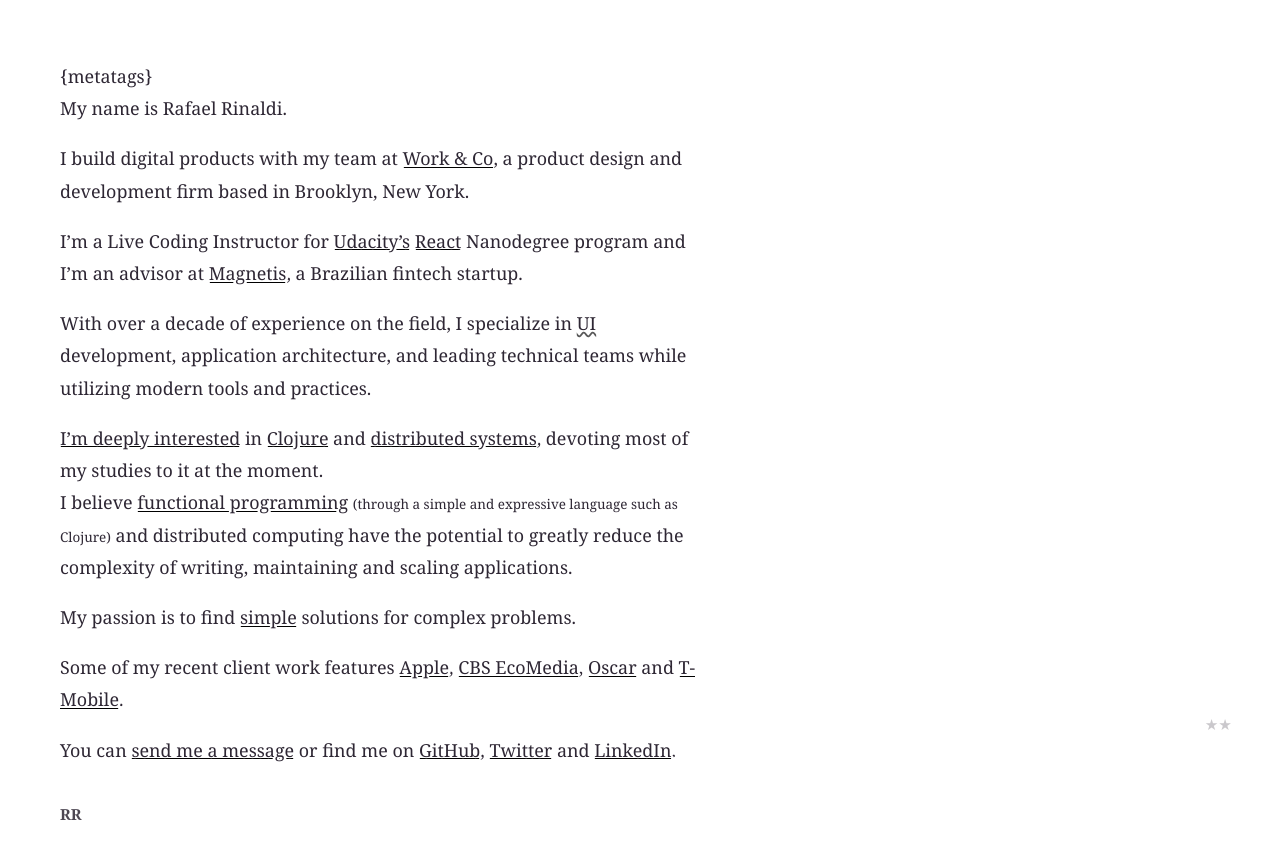
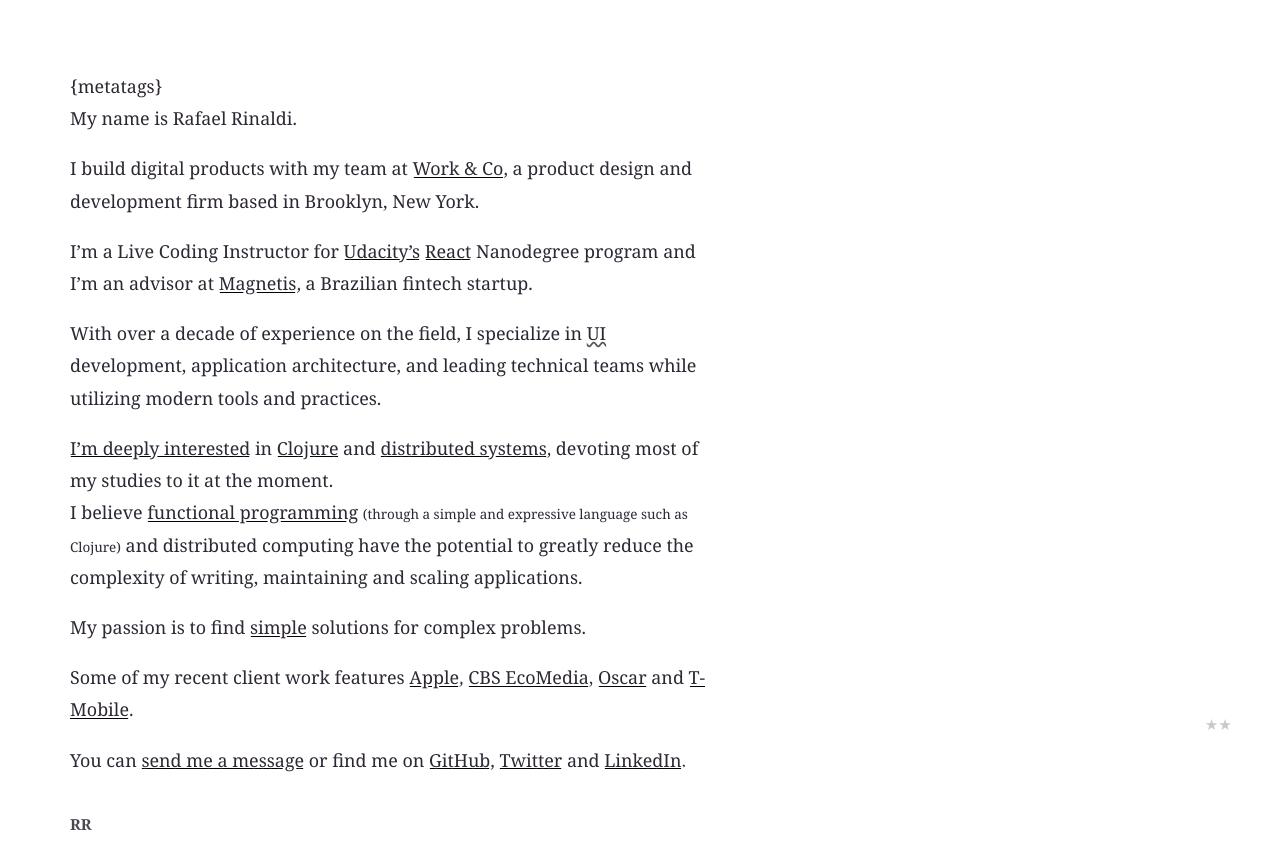
Before and after one commit to rafaelrinaldi/rafaelrinaldi.github.io, a website: page index.dev.html in a window 1280 px wide. Drawn offline with Linux system fonts and the light colour scheme.

Commit message:
Better spacing

```diff
--- a/index.dev.html
+++ b/index.dev.html
@@ -40,7 +40,6 @@
        background-color: #FFF;
        color: #2E2734;
        font-family: georgia, serif;
-       font-size: calc(0.8rem + 0.8vw);
        line-height: 1.8;
        margin: 0;
        max-width: 100%;
@@ -109,12 +108,18 @@
      small {
        font-size: 75%;
      }
+     @media screen and (min-width: 40rem) {
+       body {
+         font-size: calc(0.8rem + 0.35vw);
+         padding: 50px;
+       }
+     }
 
      @media screen and (min-width: 60rem) {
        body {
          font-size: calc(1rem + 0.15vw);
          max-width: 40rem;
-         padding: 60px;
+         padding: 70px;
        }
 
        .wc { display: block; }
```
